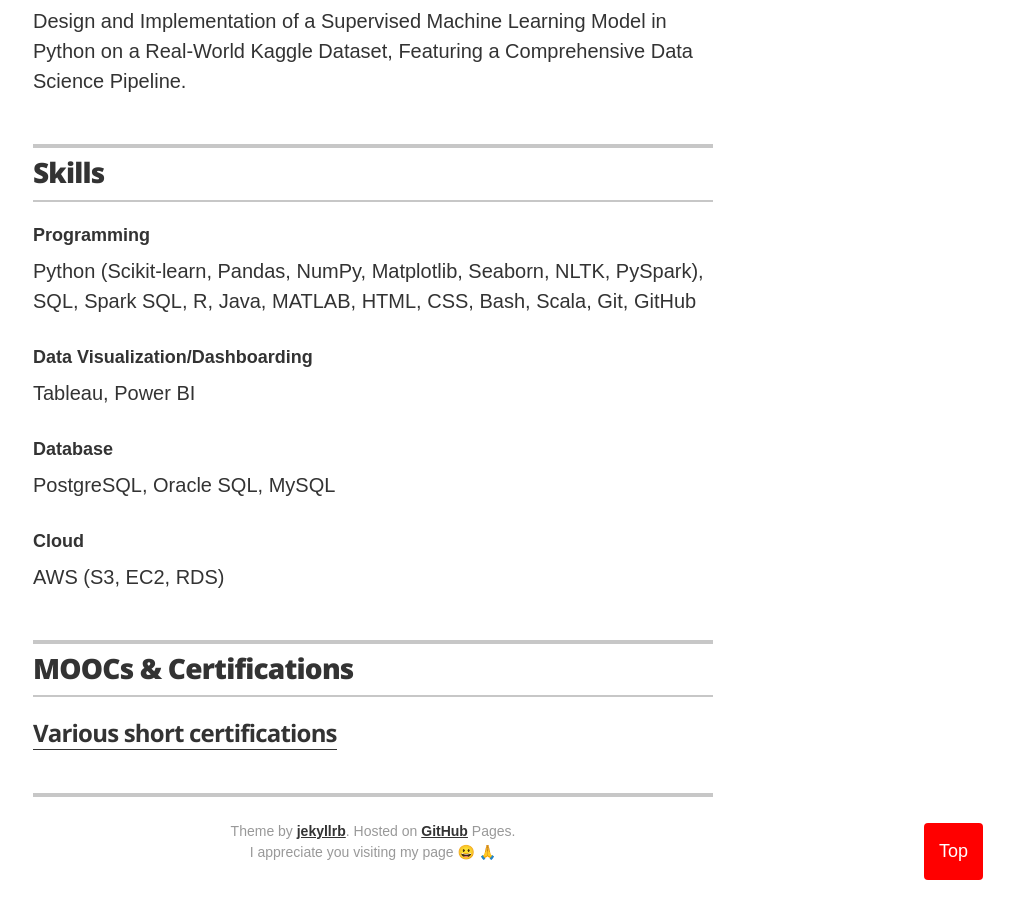
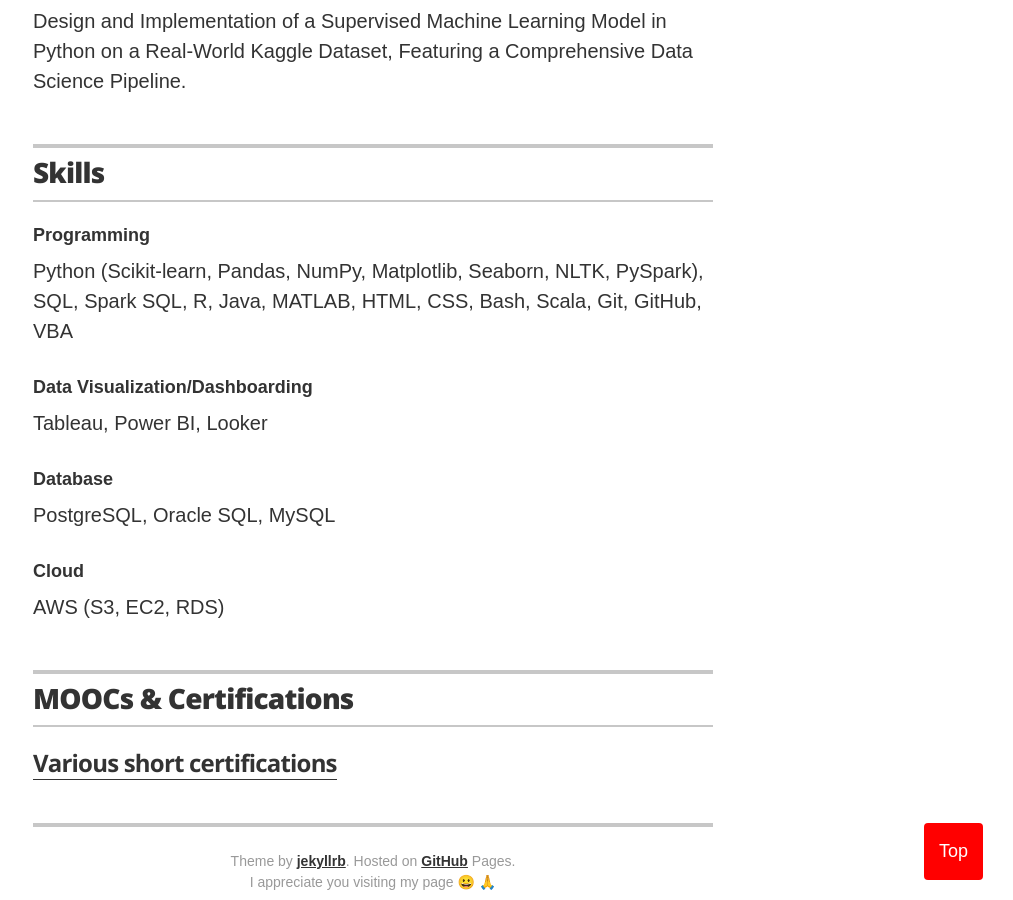
Before and after one commit to ttariqaziz/ttariqaziz.github.io, a Jekyll site: the page built from index.html, in a window 1280 px wide and 900 px high, scrolled down 2570 px. Shown: the whole window, without its empty margins (267-1280 px from the left). Built offline with Jekyll 4.4.1, drawn with Linux system fonts in a browser that asks for light colours.

Commit message:
Update skills.yml

```diff
--- a/_data/skills.yml
+++ b/_data/skills.yml
@@ -1,11 +1,11 @@
 # Skills
 # Programming
 - skill: Programming
-  description: Python (Scikit-learn, Pandas, NumPy, Matplotlib, Seaborn, NLTK, PySpark), SQL, Spark SQL, R, Java, MATLAB, HTML, CSS, Bash, Scala, Git, GitHub
+  description: Python (Scikit-learn, Pandas, NumPy, Matplotlib, Seaborn, NLTK, PySpark), SQL, Spark SQL, R, Java, MATLAB, HTML, CSS, Bash, Scala, Git, GitHub, VBA
 
 # Dashboard
 - skill: Data Visualization/Dashboarding
-  description: Tableau, Power BI
+  description: Tableau, Power BI, Looker
 
 # Database
 - skill: Database
```
